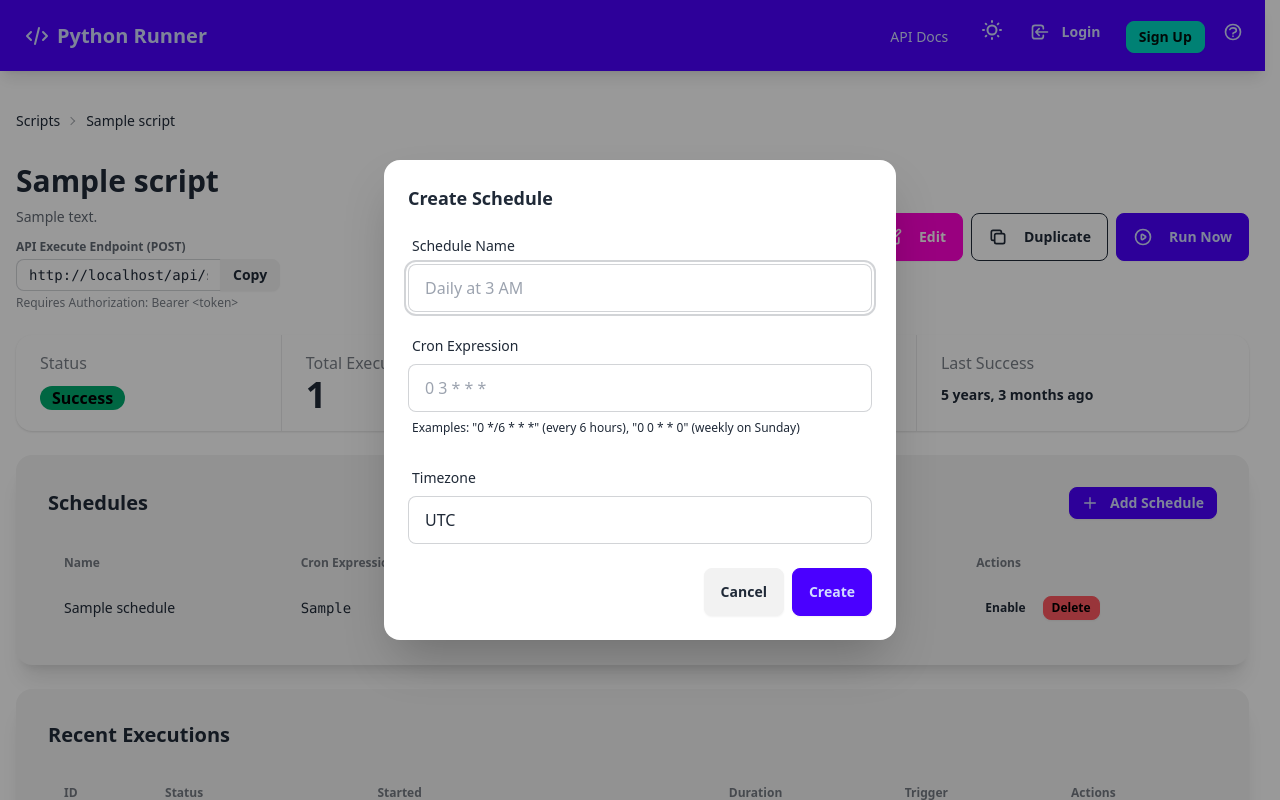
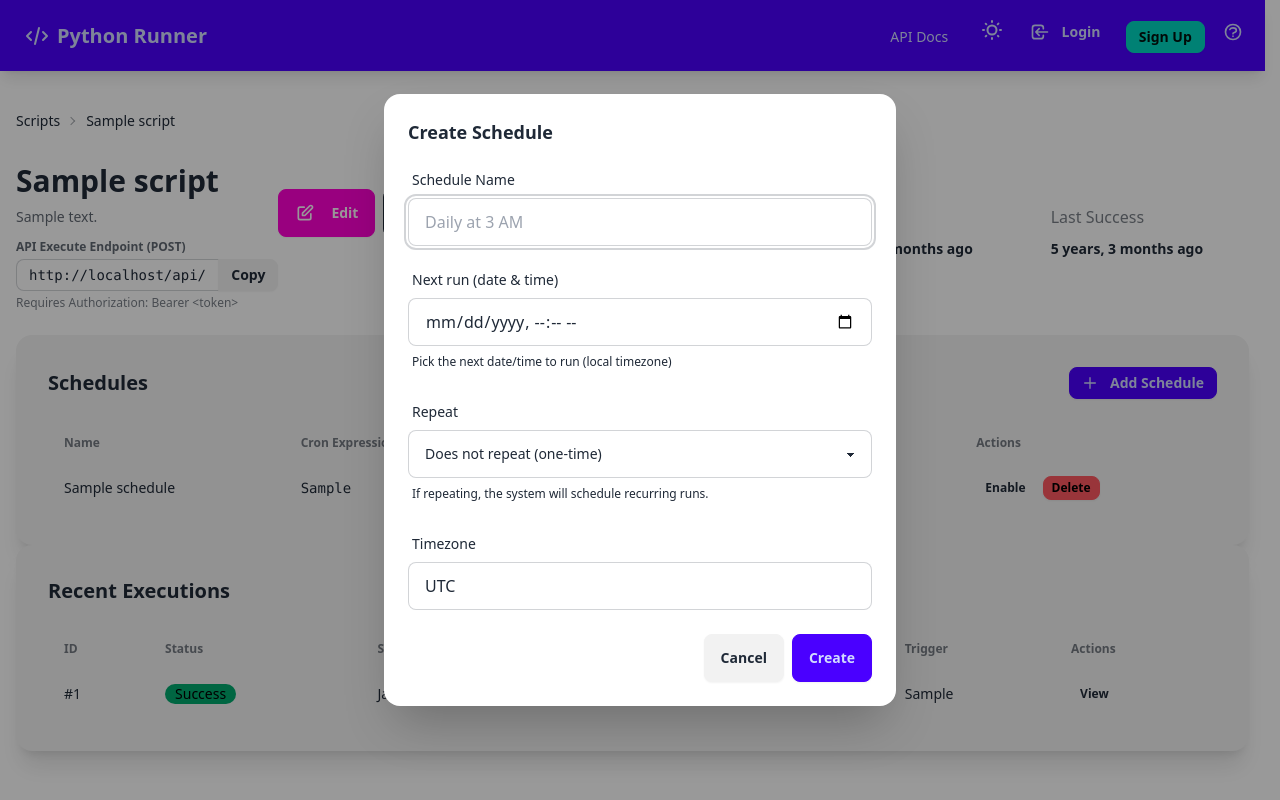
Before and after one commit to cwhit-io/python-runner, a Django app: template templates/scripts/detail.html in a window 1280 px wide, after a click on "Add Schedule". Run offline with Django 5.2, Linux system fonts and the light colour scheme; the template is opened without the code that fills it: most values are stand-ins (such as "Sample title", 1, 10 or a date in 2020); some libraries are stand-ins or nearby versions.

Commit message:
feat: Add support for calendar-based scheduling in ScriptSchedule with new schedule types and expressions

```diff
--- a/requirements.txt
+++ b/requirements.txt
@@ -10,3 +10,4 @@ django-unfold
 APScheduler>=3.10.0
 croniter>=2.0.0
 cryptography>=41.0.0
+python-dateutil>=2.8.2
--- a/templates/scripts/detail.html
+++ b/templates/scripts/detail.html
@@ -46,7 +46,7 @@
             </div>
             {% endif %}
         </div>
-        <div class="flex gap-2">
+            <div class="flex gap-2">
             <a href="{% url 'script_edit' script.id %}" class="btn btn-secondary">
                 <svg xmlns="http://www.w3.org/2000/svg" class="h-5 w-5 mr-2" fill="none" viewBox="0 0 24 24"
                     stroke="currentColor">
@@ -55,6 +55,7 @@
                 </svg>
                 Edit
             </a>
+
             <form method="post" action="{% url 'script_duplicate' script.id %}" class="inline">
                 {% csrf_token %}
                 <button type="submit" class="btn btn-outline">
@@ -79,29 +80,8 @@
                     Run Now
                 </button>
             </form>
-        </div>
-    </div>
 
-    <div class="grid grid-cols-1 lg:grid-cols-3 gap-6">
-        <!-- Statistics -->
-        <div class="lg:col-span-3">
-            <div class="stats stats-vertical lg:stats-horizontal shadow w-full">
-                <div class="stat">
-                    <div class="stat-title">Status</div>
-                    <div class="stat-value text-2xl">
-                        {% if script.last_status == 'running' %}
-                        <div class="badge badge-info badge-lg">Running</div>
-                        {% elif script.last_status == 'success' %}
-                        <div class="badge badge-success badge-lg">Success</div>
-                        {% elif script.last_status == 'failed' %}
-                        <div class="badge badge-error badge-lg">Failed</div>
-                        {% else %}
-                        <div class="badge badge-ghost badge-lg">Idle</div>
-                        {% endif %}
-                    </div>
-                </div>
-
-                <div class="stat">
+            <div class="stat">
                     <div class="stat-title">Total Executions</div>
                     <div class="stat-value">{{ script.execution_count }}</div>
                 </div>
@@ -301,6 +281,7 @@
     }
 </script>
 
+
 <!-- Create Schedule Modal -->
 <dialog id="create_schedule_modal" class="modal">
     <div class="modal-box">
@@ -316,15 +297,29 @@
             </div>
             <div class="form-control w-full mb-4">
                 <label class="label">
-                    <span class="label-text">Cron Expression</span>
+                    <span class="label-text">Next run (date & time)</span>
                 </label>
-                <input type="text" name="cron_expression" placeholder="0 3 * * *" class="input input-bordered w-full"
-                    required />
+                <input type="datetime-local" name="next_run_dt" id="next_run_dt" class="input input-bordered w-full" required />
+                <label class="label"><span class="label-text-alt">Pick the next date/time to run (local timezone)</span></label>
+            </div>
+
+            <div class="form-control w-full mb-4">
                 <label class="label">
-                    <span class="label-text-alt">Examples: "0 */6 * * *" (every 6 hours), "0 0 * * 0" (weekly on
-                        Sunday)</span>
+                    <span class="label-text">Repeat</span>
                 </label>
+                <select name="repeat" id="repeat" class="select select-bordered w-full">
+                    <option value="none">Does not repeat (one-time)</option>
+                    <option value="daily">Daily</option>
+                    <option value="weekly">Weekly</option>
+                    <option value="monthly">Monthly</option>
+                </select>
+                <label class="label"><span class="label-text-alt">If repeating, the system will schedule recurring runs.</span></label>
             </div>
+
+            <!-- Hidden fields used by backend for backward compatibility -->
+            <input type="hidden" name="schedule_type" id="schedule_type_hidden" value="single" />
+            <textarea name="calendar_expression" id="calendar_expression_hidden" style="display:none;"></textarea>
+
             <div class="form-control w-full mb-4">
                 <label class="label">
                     <span class="label-text">Timezone</span>
@@ -341,4 +336,50 @@
         <button>close</button>
     </form>
 </dialog>
+<script>
+    (function(){
+        const repeat = document.getElementById('repeat');
+        const nextRun = document.getElementById('next_run_dt');
+        const scheduleTypeHidden = document.getElementById('schedule_type_hidden');
+        const calendarExprHidden = document.getElementById('calendar_expression_hidden');
+
+        // On form submit, populate hidden fields appropriately
+        const form = document.querySelector('#create_schedule_modal form');
+        if (form) {
+            form.addEventListener('submit', function (e) {
+                const repeatVal = repeat.value;
+                const dtVal = nextRun.value; // format: YYYY-MM-DDTHH:MM
+                if (!dtVal) {
+                    e.preventDefault();
+                    alert('Please select next run date/time');
+                    return;
+                }
+
+                // Build compact DTSTART format YYYYMMDDTHHMMSS
+                const d = new Date(dtVal);
+                function pad(n){return (n<10?'0':'')+n}
+                const dtStr = '' + d.getFullYear() + pad(d.getMonth()+1) + pad(d.getDate()) + 'T' + pad(d.getHours()) + pad(d.getMinutes()) + pad(d.getSeconds());
+
+                if (repeatVal === 'none') {
+                    scheduleTypeHidden.value = 'single';
+                    calendarExprHidden.value = dtVal;
+                } else {
+                    scheduleTypeHidden.value = 'rrule';
+                    if (repeatVal === 'weekly') {
+                        const days = ['SU','MO','TU','WE','TH','FR','SA'];
+                        const byday = days[d.getDay()];
+                        calendarExprHidden.value = `DTSTART:${dtStr}\nRRULE:FREQ=WEEKLY;BYDAY=${byday}`;
+                    } else if (repeatVal === 'monthly') {
+                        const day = d.getDate();
+                        calendarExprHidden.value = `DTSTART:${dtStr}\nRRULE:FREQ=MONTHLY;BYMONTHDAY=${day}`;
+                    } else if (repeatVal === 'daily') {
+                        calendarExprHidden.value = `DTSTART:${dtStr}\nRRULE:FREQ=DAILY`;
+                    } else {
+                        calendarExprHidden.value = dtVal;
+                    }
+                }
+            });
+        }
+    })();
+</script>
 {% endblock %}
```
Also changed, not shown: app/models.py (+11 -0 lines), app/services/scheduler.py (+80 -21 lines), app/views_scripts.py (+16 -2 lines), templates/scripts/list.html (+0 -7 lines), todo.md (+0 -13 lines), app/migrations/0007_add_schedule_type.py (added).
